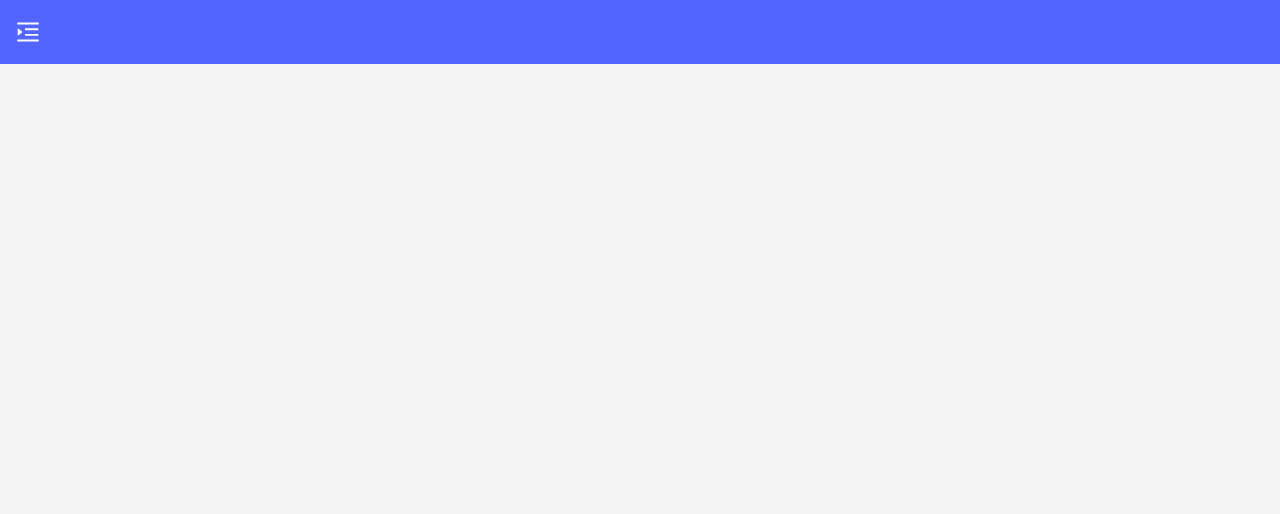
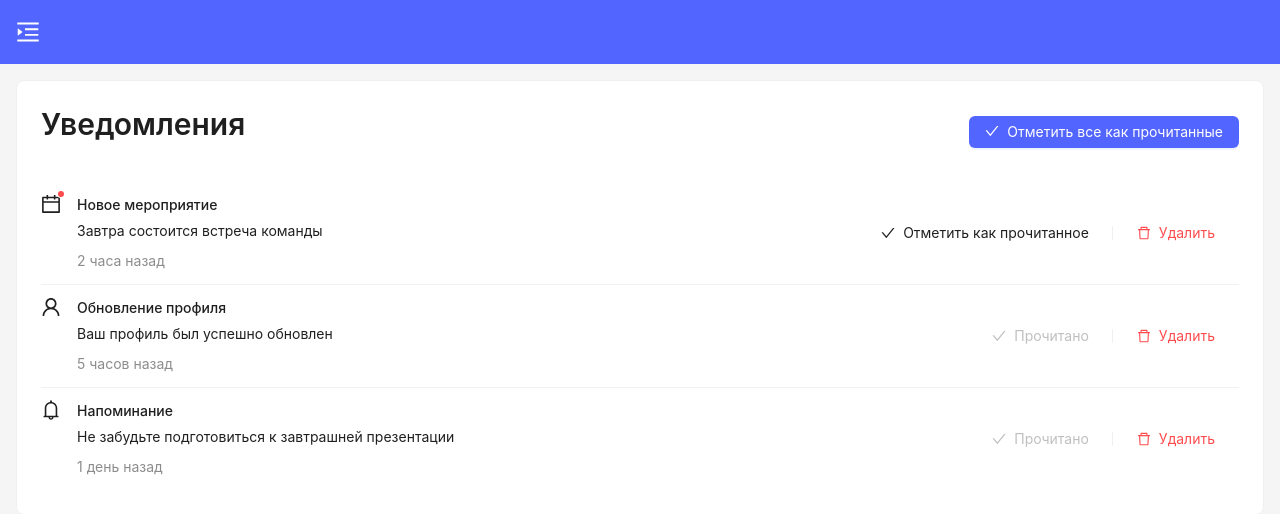
Before and after one commit to DmitriyGrosh/event-starter-frontend, a Next.js app: page /notifications in a window 1280 px wide. Shown: the top 514 px of the page. Built offline with nearby package versions, Linux system fonts and the light colour scheme.

Commit message:
add some pages

```diff
--- a/package.json
+++ b/package.json
@@ -17,7 +17,8 @@
     "moment": "^2.30.1",
     "next": "^15.3.3",
     "react": "^18.2.0",
-    "react-dom": "^18.2.0"
+    "react-dom": "^18.2.0",
+    "zustand": "^5.0.5"
   },
   "devDependencies": {
     "@types/moment": "^2.13.0",
--- a/src/app/notifications/page.tsx
+++ b/src/app/notifications/page.tsx
@@ -1,81 +1,80 @@
 'use client';
 
 import React from 'react';
-import { Card, Typography, List, Badge, Space } from 'antd';
-import { useAuth } from '@/shared/context/auth-context';
-import { BellOutlined, CalendarOutlined, UserOutlined } from '@ant-design/icons';
+import { Card, Typography, Space, Button, List, Badge, Flex } from 'antd';
+import { BellOutlined, DeleteOutlined, CheckOutlined } from '@ant-design/icons';
+import { useNotificationsStore } from '@/entities/notifications/model/notificationsData';
+import dayjs from 'dayjs';
 
 const { Title, Text } = Typography;
 
-export default function NotificationsPage() {
-  const { isAuthenticated } = useAuth();
+const NotificationsPage = () => {
+  const { notifications, markAsRead, markAllAsRead, removeNotification } = useNotificationsStore();
 
-  if (!isAuthenticated) {
-    return null; // This will be handled by middleware, but we keep it as a safety check
-  }
-
-  // Example notifications data
-  const notifications = [
-    {
-      id: 1,
-      type: 'event',
-      title: 'Новое мероприятие',
-      description: 'Завтра состоится встреча команды',
-      time: '2 часа назад',
-      read: false,
-      icon: <CalendarOutlined style={{ fontSize: '20px' }} />,
-    },
-    {
-      id: 2,
-      type: 'system',
-      title: 'Обновление профиля',
-      description: 'Ваш профиль был успешно обновлен',
-      time: '5 часов назад',
-      read: true,
-      icon: <UserOutlined style={{ fontSize: '20px' }} />,
-    },
-    {
-      id: 3,
-      type: 'reminder',
-      title: 'Напоминание',
-      description: 'Не забудьте подготовиться к завтрашней презентации',
-      time: '1 день назад',
-      read: true,
-      icon: <BellOutlined style={{ fontSize: '20px' }} />,
-    },
-  ];
+  const handleMarkAllAsRead = () => {
+    markAllAsRead();
+  };
 
   return (
-    <div style={{ padding: '24px', maxWidth: '800px', margin: '0 auto' }}>
+    <div style={{ padding: '16px' }}>
       <Card>
-        <Title level={2} style={{ marginBottom: '24px' }}>
-          Уведомления
-        </Title>
+        <Space direction="vertical" size="large" style={{ width: '100%' }}>
+          <Flex justify="space-between" align="center">
+            <Title level={2}>Уведомления</Title>
+            <Button
+              type="primary"
+              icon={<CheckOutlined />}
+              onClick={handleMarkAllAsRead}
+            >
+              Отметить все как прочитанные
+            </Button>
+          </Flex>
+
           <List
             itemLayout="horizontal"
             dataSource={notifications}
-          renderItem={(item) => (
-            <List.Item>
+            renderItem={(notification) => (
+              <List.Item
+                actions={[
+                  <Button
+                    type="text"
+                    icon={<CheckOutlined />}
+                    onClick={() => markAsRead(notification.id)}
+                    disabled={notification.read}
+                  >
+                    {notification.read ? 'Прочитано' : 'Отметить как прочитанное'}
+                  </Button>,
+                  <Button
+                    type="text"
+                    danger
+                    icon={<DeleteOutlined />}
+                    onClick={() => removeNotification(notification.id)}
+                  >
+                    Удалить
+                  </Button>
+                ]}
+              >
                 <List.Item.Meta
                   avatar={
-                  <Badge dot={!item.read}>
-                    {item.icon}
+                    <Badge dot={!notification.read}>
+                      {notification.icon}
                     </Badge>
                   }
-                title={
-                  <Space>
-                    <Text strong>{item.title}</Text>
-                    <Text type="secondary" style={{ fontSize: '12px' }}>
-                      {item.time}
-                    </Text>
+                  title={notification.title}
+                  description={
+                    <Space direction="vertical" size="small">
+                      <Text>{notification.description}</Text>
+                      <Text type="secondary">{notification.time}</Text>
                     </Space>
                   }
-                description={item.description}
                 />
               </List.Item>
             )}
           />
+        </Space>
       </Card>
     </div>
   );
-}
+};
+
+export default NotificationsPage;
--- /dev/null
+++ b/src/entities/notifications/lib/getIconByType.tsx
@@ -0,0 +1,13 @@
+import { BellOutlined, CalendarOutlined, UserOutlined } from '@ant-design/icons';
+import { NotificationType } from '../model/types';
+
+export const getIconByType = (type: NotificationType) => {
+  switch (type) {
+    case 'event':
+      return <CalendarOutlined style={{ fontSize: '20px' }} />;
+    case 'system':
+      return <UserOutlined style={{ fontSize: '20px' }} />;
+    case 'reminder':
+      return <BellOutlined style={{ fontSize: '20px' }} />;
+  }
+};
--- /dev/null
+++ b/src/entities/notifications/model/notificationsData.ts
@@ -0,0 +1,72 @@
+import { create } from 'zustand';
+import { Notification, NotificationType } from './types';
+import { getIconByType } from '../lib/getIconByType';
+
+interface NotificationsStore {
+  notifications: Notification[];
+  addNotification: (notification: Omit<Notification, 'id' | 'read' | 'icon'>) => void;
+  markAsRead: (id: number) => void;
+  markAllAsRead: () => void;
+  removeNotification: (id: number) => void;
+}
+
+export const useNotificationsStore = create<NotificationsStore>((set) => ({
+  notifications: [
+    {
+      id: 1,
+      type: 'event',
+      title: 'Новое мероприятие',
+      description: 'Завтра состоится встреча команды',
+      time: '2 часа назад',
+      read: false,
+      icon: getIconByType('event'),
+    },
+    {
+      id: 2,
+      type: 'system',
+      title: 'Обновление профиля',
+      description: 'Ваш профиль был успешно обновлен',
+      time: '5 часов назад',
+      read: true,
+      icon: getIconByType('system'),
+    },
+    {
+      id: 3,
+      type: 'reminder',
+      title: 'Напоминание',
+      description: 'Не забудьте подготовиться к завтрашней презентации',
+      time: '1 день назад',
+      read: true,
+      icon: getIconByType('reminder'),
+    },
+  ],
+  addNotification: (notification) =>
+    set((state) => ({
+      notifications: [
+        {
+          id: Date.now(),
+          read: false,
+          icon: getIconByType(notification.type),
+          ...notification,
+        },
+        ...state.notifications,
+      ],
+    })),
+  markAsRead: (id) =>
+    set((state) => ({
+      notifications: state.notifications.map((notification) =>
+        notification.id === id ? { ...notification, read: true } : notification
+      ),
+    })),
+  markAllAsRead: () =>
+    set((state) => ({
+      notifications: state.notifications.map((notification) => ({
+        ...notification,
+        read: true,
+      })),
+    })),
+  removeNotification: (id) =>
+    set((state) => ({
+      notifications: state.notifications.filter((notification) => notification.id !== id),
+    })),
+}));
--- /dev/null
+++ b/src/entities/notifications/model/types.ts
@@ -0,0 +1,21 @@
+import { ReactNode } from 'react';
+
+export type NotificationType = 'event' | 'system' | 'reminder';
+
+export interface Notification {
+  id: number;
+  type: NotificationType;
+  title: string;
+  description: string;
+  time: string;
+  read: boolean;
+  icon: ReactNode;
+}
+
+export interface NotificationsStore {
+  notifications: Notification[];
+  addNotification: (notification: Omit<Notification, 'id' | 'read' | 'icon'>) => void;
+  markAsRead: (id: number) => void;
+  markAllAsRead: () => void;
+  removeNotification: (id: number) => void;
+}
```
Also changed, not shown: src/app/events/[id]/page.tsx (+65 -9 lines), 1 other file (tests, documents, lock files or other folders). Lines whose indentation alone changed are shown as unchanged.
